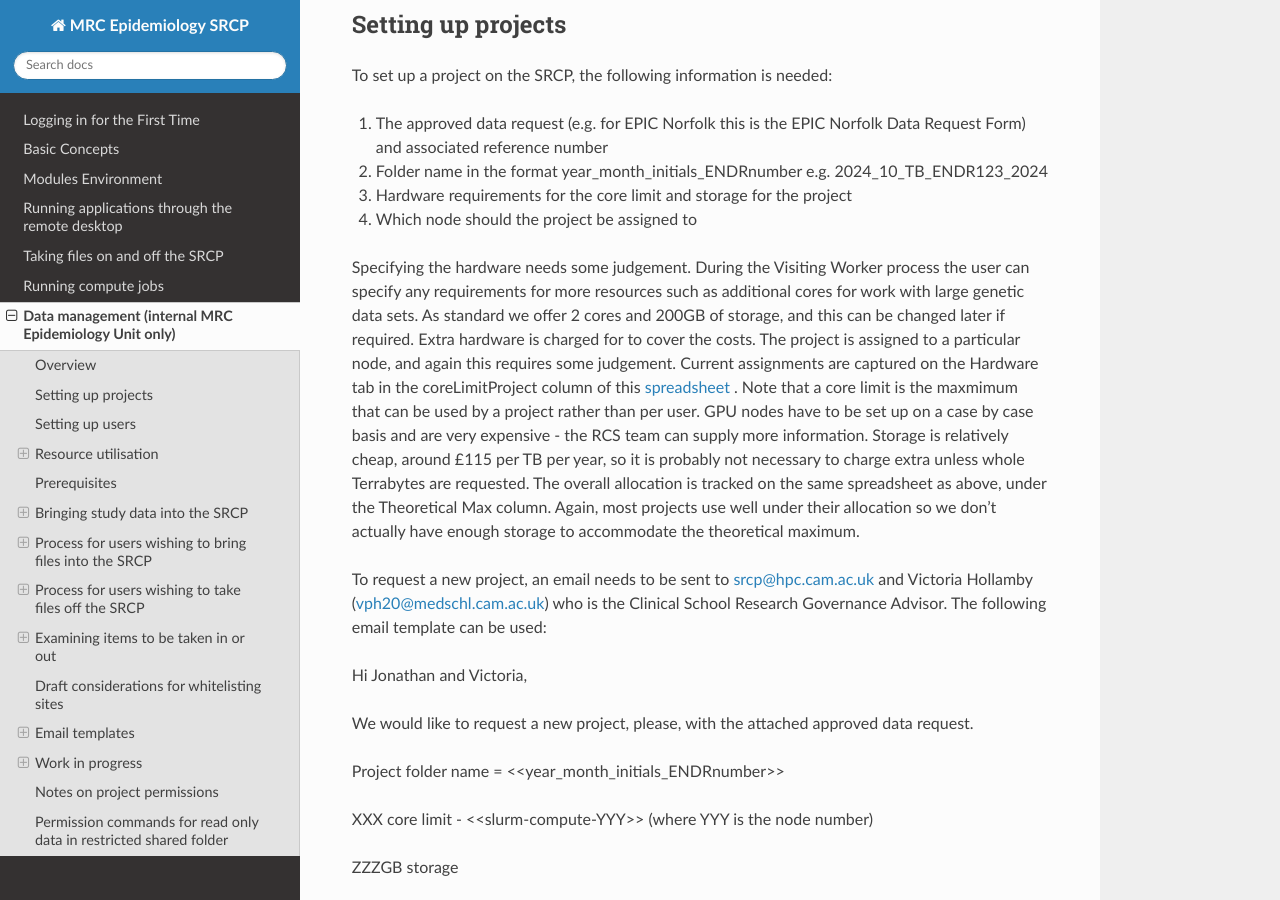
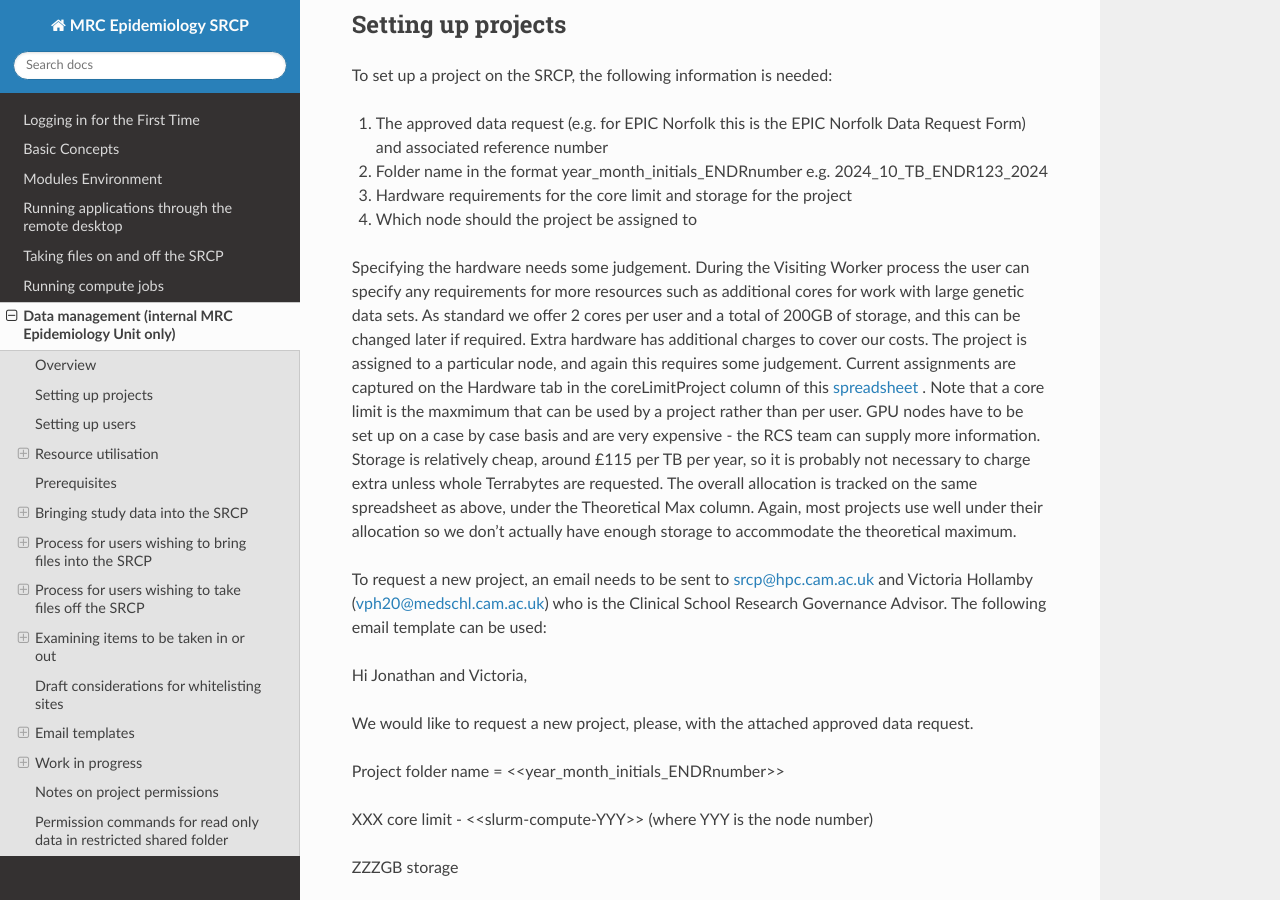
Before and after one commit to epi-analysis/SRCP_docs, a Sphinx documentation site: the page built from docs/source/06-Data-management.rst, in a window 1280 px wide and 900 px high, scrolled down 605 px. Built offline with Sphinx 7.4.7 and the Read the Docs theme 3.1.0, drawn with Linux system fonts in a browser that asks for light colours.

Commit message:
Update 06-Data-management.rst

```diff
--- a/docs/source/06-Data-management.rst
+++ b/docs/source/06-Data-management.rst
@@ -24,7 +24,7 @@
 3. Hardware requirements for the core limit and storage for the project
 4. Which node should the project be assigned to
 
-Specifying the hardware needs some judgement. During the Visiting Worker process the user can specify any requirements for more resources such as additional cores for work with large genetic data sets. As standard we offer 2 cores and 200GB of storage, and this can be changed later if required. Extra hardware is charged for to cover the costs. The project is assigned to a particular node, and again this requires some judgement. Current assignments are captured on the Hardware tab in the coreLimitProject column of this `spreadsheet <https://universityofcambridgecloud-my.sharepoint.com/:x:/r/personal/trpb2_cam_ac_uk/Documents/SRCP%20project%20and%20user%20information.xlsx?d=w1ecb80016e454672ad51ca7c566c6662&csf=1&web=1&e=mCANbP>`__ . Note that a core limit is the maxmimum that can be used by a project rather than per user. GPU nodes have to be set up on a case by case basis and are very expensive - the RCS team can supply more information. Storage is relatively cheap, around £115 per TB per year, so it is probably not necessary to charge extra unless whole Terrabytes are requested. The overall allocation is tracked on the same spreadsheet as above, under the Theoretical Max column. Again, most projects use well under their allocation so we don't actually have enough storage to accommodate the theoretical maximum.
+Specifying the hardware needs some judgement. During the Visiting Worker process the user can specify any requirements for more resources such as additional cores for work with large genetic data sets. As standard we offer 2 cores per user and a total of 200GB of storage, and this can be changed later if required. Extra hardware has additional charges to cover our costs. The project is assigned to a particular node, and again this requires some judgement. Current assignments are captured on the Hardware tab in the coreLimitProject column of this `spreadsheet <https://universityofcambridgecloud-my.sharepoint.com/:x:/r/personal/trpb2_cam_ac_uk/Documents/SRCP%20project%20and%20user%20information.xlsx?d=w1ecb80016e454672ad51ca7c566c6662&csf=1&web=1&e=mCANbP>`__ . Note that a core limit is the maxmimum that can be used by a project rather than per user. GPU nodes have to be set up on a case by case basis and are very expensive - the RCS team can supply more information. Storage is relatively cheap, around £115 per TB per year, so it is probably not necessary to charge extra unless whole Terrabytes are requested. The overall allocation is tracked on the same spreadsheet as above, under the Theoretical Max column. Again, most projects use well under their allocation so we don't actually have enough storage to accommodate the theoretical maximum.
 
 To request a new project, an email needs to be sent to srcp@hpc.cam.ac.uk and Victoria Hollamby (vph20@medschl.cam.ac.uk) who is the Clinical School Research Governance Advisor. The following email template can be used:
 
```
